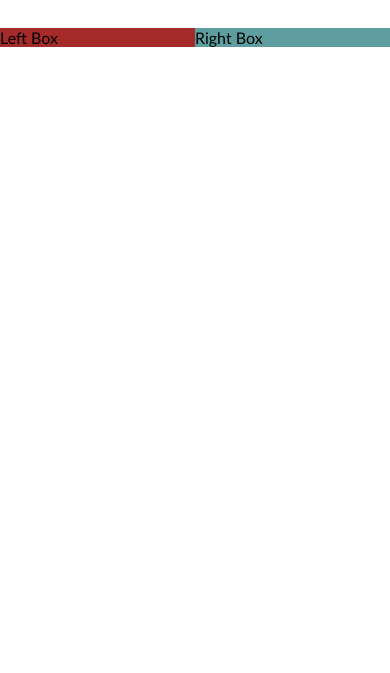
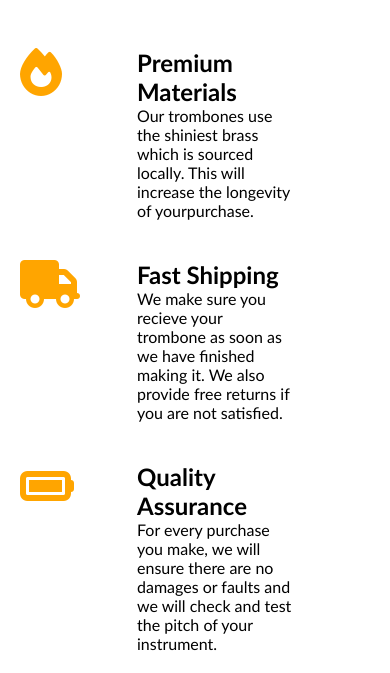
Before and after one commit to Basit-Dev/product-landing-page, a plain HTML site: page index.html in a window 390 px wide. Shown: the part 333-1006 px from the top of the page. Before the commit the page ends 844 px from the top, so only its background shows below. Drawn offline with Linux system fonts and the light colour scheme.

Commit message:
Made middle section responsive

```diff
--- a/index.html
+++ b/index.html
@@ -34,8 +34,38 @@
         <button id="submit">GET STARTED</button>
     </div>
     <div id="grid">
-        <div class="box1">Left Box</div>
-        <div class="box2">Right Box</div>
+        <div class="box1">
+            <i class="fa fa-3x fa-fire"></i>
+        </div>
+        <div class="box2">
+            <h1 class="intro-heading" id="features">Premium Materials</h1>
+            <p>
+                Our trombones use the shiniest brass which is sourced locally. This will increase the longevity of
+                yourpurchase.
+            </p>
+        </div>
+        <div class="box1">
+            <i class="fa fa-3x fa-truck"></i>
+        </div>
+        <div class="box2">
+            <h1 class="intro-heading" id="features">Fast Shipping</h1>
+            <p>
+                We make sure you recieve your trombone as soon as we have finished making it. We also provide free
+                returns if you are not satisfied.
+            </p>
+        </div>
+        <div class="box1">
+            <i class="fa fa-3x fa-battery-full"></i>
+        </div>
+        <div class="box2">
+            <h1 class="intro-heading" id="features">Quality Assurance</h1>
+            <p>
+                For every purchase you make, we will ensure there are no damages or faults and we will check and
+                test
+                the
+                pitch of your instrument.
+            </p>
+        </div>
         <!-- <div class="wrapper">wrapper
            <div class="icons">
         <i class="fa fa-3x fa-fire"></i>
--- a/style.css
+++ b/style.css
@@ -111,15 +111,29 @@ in a display thats less than 800px*/
 #grid {
 
   display: flex;
+  flex-wrap: wrap;
   position: relative;
   top: 12rem;
   }
 
 .box1 {
-  background-color: brown;
-  width: 50%;
+  /* background-color: brown; */
+  width: 30%;
+  text-align: end;
+  padding: 20px 70px 20px 20px;
+
+
 }
 .box2 {
-  background-color: cadetblue;
+  /* background-color: cadetblue; */
   width: 50%;
+  padding: 20px;
 }
+.box2 h1 {
+  font-size: 18pt;
+
+}
+.fa {
+  color: orange;
+
+}
```
